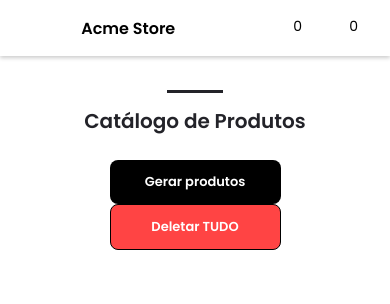
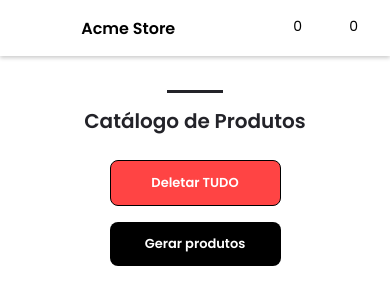
Before and after one commit to Thiagoow/VueJs-VueX-EcommerceStore-Sass, a Vue app: page / in a window 390 px wide. Shown: the top 304 px of the page. Built offline with nearby package versions, Linux system fonts and the light colour scheme; some icons are missing.

Commit message:
flex-direction repaired on .btns

```diff
--- a/src/components/AppStateBtns.vue
+++ b/src/components/AppStateBtns.vue
@@ -77,7 +77,7 @@ export default {
     width: 60%;
   }
   @media screen and (max-width: 457px) {
-    flex-direction: column-reverse;
+    flex-direction: column;
     width: 50%;
 
     .deleteAll {
```
